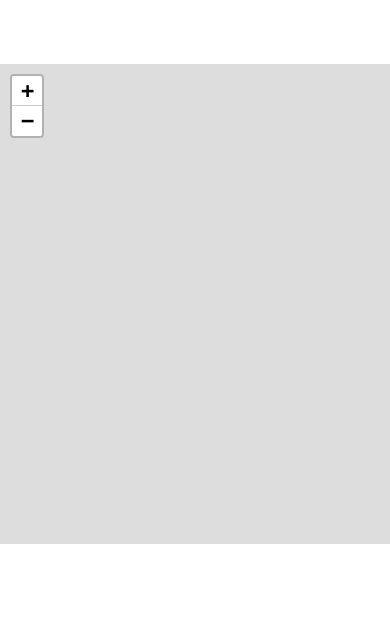
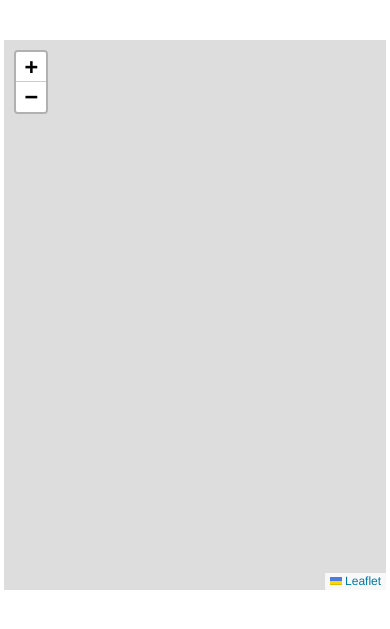
Before and after one commit to rdmm123/encuentrameweb, a Django app: page / in a window 390 px wide; the page is wider, and only the part inside the window is pictured. Shown: the top 629 px of that part. Run offline with Django 3.2, Linux system fonts and the light colour scheme; data that the repository does not hold is empty; some libraries are stand-ins or nearby versions.

Commit message:
Added responsive width to map

```diff
--- a/config/settings.py
+++ b/config/settings.py
@@ -125,6 +125,7 @@ USE_TZ = True
 
 STATIC_URL = '/static/'
 
+
 # Default primary key field type
 # https://docs.djangoproject.com/en/3.2/ref/settings/#default-auto-field
 
--- a/templates/home.html
+++ b/templates/home.html
@@ -15,7 +15,7 @@
    integrity="sha512-XQoYMqMTK8LvdxXYG3nZ448hOEQiglfqkJs1NOQV44cWnUrBc8PkAOcXy20w0vlaXaVUearIOBhiXZ5V3ynxwA=="
    crossorigin=""></script>
    <style>
-       #mapid { height: 480px; width: 700px;}
+       #mapid { height: 550px; width: 98%;}
 
        table.table-fit {
             width: auto !important;
@@ -45,11 +45,11 @@
         </div>
     </div> -->
     <div class="container container-xl">
-        <h3>
-            <table class="table table-sm table-fit table-bordered mx-auto mt-5" id="pos">
+        <h4>
+            <table class="table table-sm table-fit table-bordered mx-auto mt-4" id="pos">
 
             </table>
-        </h3>
+        </h4>
     </div>
 
     <div id="mapid" class="col-5 mx-auto mt-2">
```
